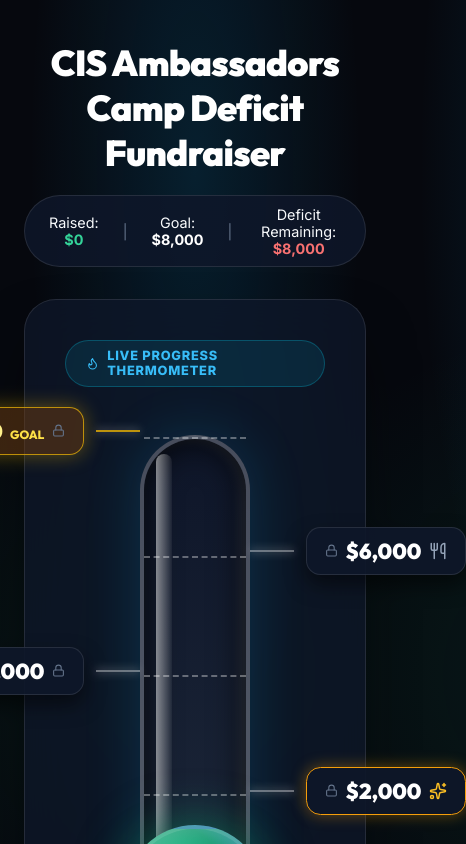
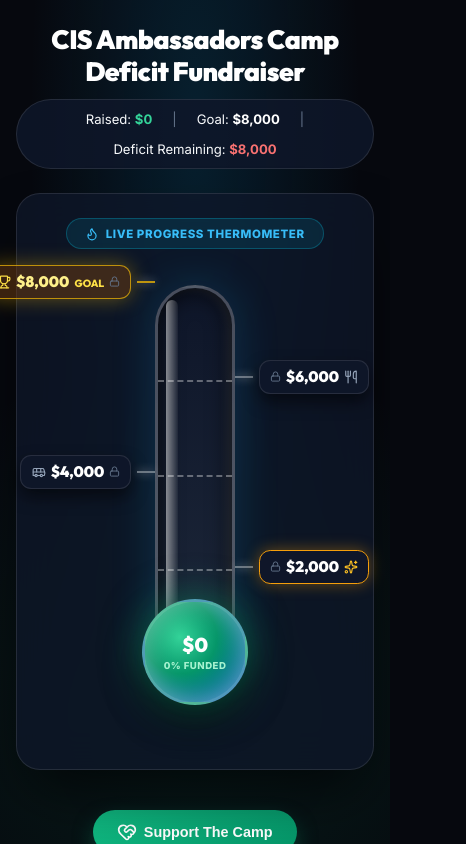
Before and after one commit to mmaziz/CIS-Thermometer, a React (Vite) app: page / in a window 390 px wide. Shown: the top 844 px of the page, 466 px wide, since content can reach past the window. Built offline with nearby package versions, Linux system fonts and the light colour scheme.

Commit message:
Make thermometer and interface 100% phone friendly and responsive for mobile devices

```diff
--- a/src/components/Thermometer.jsx
+++ b/src/components/Thermometer.jsx
@@ -19,6 +19,16 @@ const ICON_MAP = {
 
 export const Thermometer = ({ raisedAmount, targetGoal, milestones }) => {
   const [animatedHeight, setAnimatedHeight] = useState(0);
+  const [isMobile, setIsMobile] = useState(false);
+
+  useEffect(() => {
+    const handleResize = () => {
+      setIsMobile(window.innerWidth < 640);
+    };
+    handleResize();
+    window.addEventListener('resize', handleResize);
+    return () => window.removeEventListener('resize', handleResize);
+  }, []);
 
   const percentage = Math.min(100, Math.max(0, (raisedAmount / targetGoal) * 100));
 
@@ -34,7 +44,8 @@ export const Thermometer = ({ raisedAmount, targetGoal, milestones }) => {
     return () => clearTimeout(timer);
   }, [percentage]);
 
-  const tubeHeight = 480; // height of center-glass-tube in pixels
+  const tubeHeight = isMobile ? 380 : 480;
+  const markerOffset = isMobile ? 14 : 20;
 
   return (
     <div className="thermo-center-card">
@@ -43,19 +54,19 @@ export const Thermometer = ({ raisedAmount, targetGoal, milestones }) => {
       <div style={{
         display: 'inline-flex',
         alignItems: 'center',
-        gap: '0.5rem',
-        padding: '0.45rem 1.25rem',
+        gap: '0.4rem',
+        padding: '0.4rem 1.15rem',
         borderRadius: '9999px',
         background: 'rgba(6, 182, 212, 0.12)',
         color: '#38bdf8',
         border: '1px solid rgba(6, 182, 212, 0.3)',
-        fontSize: '0.8rem',
+        fontSize: isMobile ? '0.72rem' : '0.8rem',
         fontWeight: 800,
         textTransform: 'uppercase',
-        letterSpacing: '0.06em',
-        marginBottom: '2rem'
+        letterSpacing: '0.05em',
+        marginBottom: isMobile ? '1.25rem' : '2rem'
       }}>
-        <Flame style={{ width: 15, height: 15, color: '#38bdf8' }} />
+        <Flame style={{ width: 14, height: 14, color: '#38bdf8' }} />
         <span>Live Progress Thermometer</span>
       </div>
 
@@ -63,7 +74,7 @@ export const Thermometer = ({ raisedAmount, targetGoal, milestones }) => {
       <div className="center-thermo-wrapper" style={{ height: `${tubeHeight}px` }}>
 
         {/* Center Glass Tube */}
-        <div className="center-glass-tube" style={{ height: `${tubeHeight}px` }}>
+        <div className="center-glass-tube">
 
           {/* Tick lines inside glass tube */}
           {milestones.map((m) => {
@@ -75,8 +86,8 @@ export const Thermometer = ({ raisedAmount, targetGoal, milestones }) => {
                   position: 'absolute',
                   left: 0,
                   right: 0,
-                  bottom: `${markRatio * 100}%`,
-                  borderBottom: '2px dashed rgba(255, 255, 255, 0.35)',
+                  bottom: m.amount === targetGoal ? 'calc(100% - 2px)' : `${markRatio * 100}%`,
+                  borderBottom: m.amount === targetGoal ? 'none' : '2px dashed rgba(255, 255, 255, 0.35)',
                   zIndex: 10
                 }}
               ></div>
@@ -96,7 +107,7 @@ export const Thermometer = ({ raisedAmount, targetGoal, milestones }) => {
           <div className="center-bulb-label">{percentage.toFixed(0)}% Funded</div>
         </div>
 
-        {/* ATTACHED DOLLAR AMOUNT BADGES PRECISELY ALIGNED TO TUBE HEIGHT */}
+        {/* ATTACHED DOLLAR AMOUNT BADGES */}
         {milestones.map((m, index) => {
           const markRatio = m.amount / targetGoal; // 0.25, 0.5, 0.75, 1.0
           const isUnlocked = raisedAmount >= m.amount;
@@ -106,11 +117,8 @@ export const Thermometer = ({ raisedAmount, targetGoal, milestones }) => {
 
           const isLeft = index % 2 === 1;
 
-          // Tube is tubeHeight (480px).
-          // Marker badge is ~40px high, line is centered vertically at ~20px offset.
-          // Bottom pixel position = (tubeHeight * markRatio) - 20px.
-          // For $8,000 (100%): 480px - 20px = 460px -> line points EXACTLY to apex at 480px!
-          const bottomPx = (tubeHeight * markRatio) - 20;
+          // Calculate exact pixel bottom position
+          const bottomPx = (tubeHeight * markRatio) - markerOffset;
 
           return (
             <div
@@ -129,15 +137,15 @@ export const Thermometer = ({ raisedAmount, targetGoal, milestones }) => {
                       background: isGoal ? 'rgba(113, 63, 18, 0.5)' : undefined
                     }}
                   >
-                    <div style={{ display: 'flex', alignItems: 'center', gap: '0.5rem' }}>
-                      <IconComponent style={{ width: 18, height: 18, color: isGoal ? '#fde047' : isUnlocked ? '#34d399' : isCurrentTarget ? '#fbbf24' : '#94a3b8' }} />
+                    <div style={{ display: 'flex', alignItems: 'center', gap: isMobile ? '0.3rem' : '0.5rem' }}>
+                      <IconComponent style={{ width: isMobile ? 14 : 18, height: isMobile ? 14 : 18, color: isGoal ? '#fde047' : isUnlocked ? '#34d399' : isCurrentTarget ? '#fbbf24' : '#94a3b8' }} />
                       <div className="marker-amount" style={{ color: isGoal ? '#fef08a' : '#ffffff' }}>
-                        ${m.amount.toLocaleString()} {isGoal && <span style={{ fontSize: '0.75rem', color: '#fde047', fontWeight: 800, textTransform: 'uppercase', marginLeft: '0.2rem' }}>GOAL</span>}
+                        ${m.amount.toLocaleString()} {isGoal && <span style={{ fontSize: isMobile ? '0.65rem' : '0.75rem', color: '#fde047', fontWeight: 800, textTransform: 'uppercase', marginLeft: '0.15rem' }}>GOAL</span>}
                       </div>
                       {isUnlocked ? (
-                        <CheckCircle2 style={{ width: 15, height: 15, color: '#34d399' }} />
+                        <CheckCircle2 style={{ width: isMobile ? 13 : 15, height: isMobile ? 13 : 15, color: '#34d399' }} />
                       ) : (
-                        <Lock style={{ width: 13, height: 13, color: '#64748b' }} />
+                        <Lock style={{ width: isMobile ? 11 : 13, height: isMobile ? 11 : 13, color: '#64748b' }} />
                       )}
                     </div>
                   </div>
@@ -155,16 +163,16 @@ export const Thermometer = ({ raisedAmount, targetGoal, milestones }) => {
                       background: isGoal ? 'rgba(113, 63, 18, 0.5)' : undefined
                     }}
                   >
-                    <div style={{ display: 'flex', alignItems: 'center', gap: '0.5rem' }}>
+                    <div style={{ display: 'flex', alignItems: 'center', gap: isMobile ? '0.3rem' : '0.5rem' }}>
                       {isUnlocked ? (
-                        <CheckCircle2 style={{ width: 15, height: 15, color: '#34d399' }} />
+                        <CheckCircle2 style={{ width: isMobile ? 13 : 15, height: isMobile ? 13 : 15, color: '#34d399' }} />
                       ) : (
-                        <Lock style={{ width: 13, height: 13, color: '#64748b' }} />
+                        <Lock style={{ width: isMobile ? 11 : 13, height: isMobile ? 11 : 13, color: '#64748b' }} />
                       )}
                       <div className="marker-amount" style={{ color: isGoal ? '#fef08a' : '#ffffff' }}>
-                        ${m.amount.toLocaleString()} {isGoal && <span style={{ fontSize: '0.75rem', color: '#fde047', fontWeight: 800, textTransform: 'uppercase', marginLeft: '0.2rem' }}>GOAL</span>}
+                        ${m.amount.toLocaleString()} {isGoal && <span style={{ fontSize: isMobile ? '0.65rem' : '0.75rem', color: '#fde047', fontWeight: 800, textTransform: 'uppercase', marginLeft: '0.15rem' }}>GOAL</span>}
                       </div>
-                      <IconComponent style={{ width: 18, height: 18, color: isGoal ? '#fde047' : isUnlocked ? '#34d399' : isCurrentTarget ? '#fbbf24' : '#94a3b8' }} />
+                      <IconComponent style={{ width: isMobile ? 14 : 18, height: isMobile ? 14 : 18, color: isGoal ? '#fde047' : isUnlocked ? '#34d399' : isCurrentTarget ? '#fbbf24' : '#94a3b8' }} />
                     </div>
                   </div>
                 </>
--- a/src/index.css
+++ b/src/index.css
@@ -12,6 +12,10 @@
   --text-main: #f8fafc;
   --text-muted: #94a3b8;
   --text-dim: #64748b;
+
+  --tube-width: 110px;
+  --tube-height: 480px;
+  --bulb-size: 140px;
 }
 
 * {
@@ -20,19 +24,17 @@
   box-sizing: border-box;
 }
 
-body {
+html, body {
+  width: 100%;
+  overflow-x: hidden;
   font-family: var(--font-primary);
   background-color: var(--bg-dark);
   color: var(--text-main);
   min-height: 100vh;
-  display: flex;
-  flex-direction: column;
-  align-items: center;
-  justify-content: center;
-  overflow-x: hidden;
+  line-height: 1.4;
   background-image:
-    radial-gradient(ellipse at 50% 20%, rgba(14, 165, 233, 0.15) 0%, transparent 60%),
-    radial-gradient(circle at 50% 80%, rgba(16, 185, 129, 0.1) 0%, transparent 50%);
+    radial-gradient(ellipse at 50% 15%, rgba(14, 165, 233, 0.15) 0%, transparent 60%),
+    radial-gradient(circle at 50% 85%, rgba(16, 185, 129, 0.1) 0%, transparent 50%);
   background-attachment: fixed;
 }
 
@@ -45,9 +47,9 @@ body {
 
 .centered-app {
   width: 100%;
-  max-width: 1150px;
+  max-width: 1100px;
   margin: 0 auto;
-  padding: 2.5rem 1.5rem 4rem 1.5rem;
+  padding: 1.5rem 1rem 3rem 1rem;
   display: flex;
   flex-direction: column;
   align-items: center;
@@ -55,19 +57,33 @@ body {
   justify-content: space-between;
 }
 
+@media (min-width: 640px) {
+  .centered-app {
+    padding: 2.5rem 1.5rem 4rem 1.5rem;
+  }
+}
+
 /* Minimal Header */
 .minimal-header {
   text-align: center;
-  margin-bottom: 2rem;
+  margin-bottom: 1.5rem;
+  width: 100%;
 }
 
 .minimal-title {
   font-family: var(--font-heading);
-  font-size: 2.25rem;
+  font-size: 1.65rem;
   font-weight: 900;
   color: #ffffff;
   letter-spacing: -0.02em;
-  margin-bottom: 0.5rem;
+  margin-bottom: 0.35rem;
+  line-height: 1.2;
+}
+
+@media (min-width: 640px) {
+  .minimal-title {
+    font-size: 2.25rem;
+  }
 }
 
 @media (min-width: 768px) {
@@ -77,26 +93,39 @@ body {
 }
 
 .minimal-stats {
-  display: inline-flex;
+  display: flex;
+  flex-wrap: wrap;
   align-items: center;
-  gap: 1.5rem;
+  justify-content: center;
+  gap: 0.75rem 1.25rem;
   margin-top: 0.75rem;
-  padding: 0.6rem 1.5rem;
+  padding: 0.6rem 1.25rem;
   border-radius: 9999px;
   background: rgba(15, 23, 42, 0.85);
   border: 1px solid var(--border-subtle);
-  font-size: 0.9rem;
+  font-size: 0.82rem;
+  width: fit-content;
+  max-width: 100%;
+  margin-left: auto;
+  margin-right: auto;
 }
 
-/* BIGGER CENTERED THERMOMETER CARD */
+@media (min-width: 640px) {
+  .minimal-stats {
+    font-size: 0.9rem;
+    padding: 0.6rem 1.5rem;
+  }
+}
+
+/* RESPONSIVE CENTERED THERMOMETER DISPLAY CARD */
 .thermo-center-card {
   width: 100%;
-  max-width: 900px;
+  max-width: 820px;
   background: rgba(15, 23, 42, 0.75);
   backdrop-filter: blur(20px);
   border: 1px solid var(--border-subtle);
-  border-radius: 2rem;
-  padding: 2.5rem 2.5rem 6.5rem 2.5rem;
+  border-radius: 1.5rem;
+  padding: 1.5rem 0.75rem 5.5rem 0.75rem;
   box-shadow: 0 30px 60px -15px rgba(0, 0, 0, 0.7);
   display: flex;
   flex-direction: column;
@@ -105,71 +134,102 @@ body {
   overflow: visible;
 }
 
-/* BIGGER Center Tube Wrapper */
+@media (min-width: 640px) {
+  .thermo-center-card {
+    border-radius: 2rem;
+    padding: 2.5rem 2rem 6.5rem 2rem;
+  }
+}
+
+/* Centered Tube Wrapper */
 .center-thermo-wrapper {
   position: relative;
   display: flex;
   justify-content: center;
   align-items: flex-end;
   width: 100%;
-  height: 540px;
   margin-top: 1rem;
   margin-bottom: 1rem;
 }
 
-/* BIGGER Glass Tube: Width 110px, Height 480px */
+/* Glass Tube: Responsive width & height */
 .center-glass-tube {
   position: relative;
-  width: 110px;
-  height: 480px;
+  width: 80px;
+  height: 380px;
   background: linear-gradient(180deg, rgba(15, 23, 42, 0.95) 0%, rgba(30, 41, 59, 0.95) 100%);
-  border-radius: 55px 55px 0 0;
-  border: 4.5px solid rgba(255, 255, 255, 0.24);
+  border-radius: 40px 40px 0 0;
+  border: 3.5px solid rgba(255, 255, 255, 0.24);
   border-bottom: none;
   box-shadow:
-    inset 0 0 35px rgba(0, 0, 0, 0.95),
-    inset -5px 0 12px rgba(255, 255, 255, 0.15),
-    0 0 55px rgba(14, 165, 233, 0.2);
+    inset 0 0 25px rgba(0, 0, 0, 0.95),
+    inset -4px 0 10px rgba(255, 255, 255, 0.15),
+    0 0 45px rgba(14, 165, 233, 0.2);
   z-index: 5;
+}
+
+@media (min-width: 640px) {
+  .center-glass-tube {
+    width: 110px;
+    height: 480px;
+    border-radius: 55px 55px 0 0;
+    border-width: 4.5px;
+  }
 }
 
 .center-glass-tube::before {
   content: '';
   position: absolute;
-  top: 15px;
-  left: 12px;
-  width: 16px;
+  top: 12px;
+  left: 8px;
+  width: 12px;
   height: 94%;
   background: linear-gradient(90deg, rgba(255, 255, 255, 0.5) 0%, rgba(255, 255, 255, 0.05) 100%);
-  border-radius: 10px;
+  border-radius: 8px;
   z-index: 10;
   pointer-events: none;
+}
+
+@media (min-width: 640px) {
+  .center-glass-tube::before {
+    top: 15px;
+    left: 12px;
+    width: 16px;
+  }
 }
 
 .center-liquid-fill {
   position: absolute;
   bottom: 0;
-  left: 8px;
-  right: 8px;
+  left: 6px;
+  right: 6px;
   background: linear-gradient(180deg, #34d399 0%, #059669 40%, #0284c7 100%);
-  border-radius: 24px 24px 0 0;
+  border-radius: 18px 18px 0 0;
   transition: height 1.2s cubic-bezier(0.34, 1.56, 0.64, 1);
-  box-shadow: 0 0 35px rgba(16, 185, 129, 0.8), 0 0 65px rgba(6, 182, 212, 0.4);
+  box-shadow: 0 0 30px rgba(16, 185, 129, 0.8), 0 0 60px rgba(6, 182, 212, 0.4);
 }
 
-/* BIGGER Base Bulb: 140px */
+@media (min-width: 640px) {
+  .center-liquid-fill {
+    left: 8px;
+    right: 8px;
+    border-radius: 24px 24px 0 0;
+  }
+}
+
+/* Base Bulb */
 .center-bulb {
   position: absolute;
-  bottom: -50px;
-  width: 140px;
-  height: 140px;
+  bottom: -40px;
+  width: 106px;
+  height: 106px;
   border-radius: 50%;
   background: radial-gradient(circle at 35% 35%, #34d399 0%, #059669 40%, #0369a1 80%, #0f172a 100%);
-  border: 4.5px solid rgba(255, 255, 255, 0.3);
+  border: 3.5px solid rgba(255, 255, 255, 0.3);
   box-shadow:
-    0 0 50px rgba(16, 185, 129, 0.5),
-    inset 0 0 35px rgba(255, 255, 255, 0.4),
-    0 20px 45px rgba(0, 0, 0, 0.8);
+    0 0 40px rgba(16, 185, 129, 0.5),
+    inset 0 0 25px rgba(255, 255, 255, 0.4),
+    0 15px 35px rgba(0, 0, 0, 0.8);
   display: flex;
   flex-direction: column;
   align-items: center;
@@ -177,19 +237,40 @@ body {
   z-index: 6;
 }
 
+@media (min-width: 640px) {
+  .center-bulb {
+    bottom: -50px;
+    width: 140px;
+    height: 140px;
+    border-width: 4.5px;
+  }
+}
+
 .center-bulb-amount {
   font-family: var(--font-heading);
-  font-size: 1.65rem;
+  font-size: 1.25rem;
   font-weight: 900;
   color: #ffffff;
 }
 
+@media (min-width: 640px) {
+  .center-bulb-amount {
+    font-size: 1.65rem;
+  }
+}
+
 .center-bulb-label {
-  font-size: 0.72rem;
+  font-size: 0.6rem;
   font-weight: 800;
   text-transform: uppercase;
   letter-spacing: 0.05em;
   color: #a7f3d0;
+}
+
+@media (min-width: 640px) {
+  .center-bulb-label {
+    font-size: 0.72rem;
+  }
 }
 
 /* LEVEL MARKERS ATTACHED TO TUBE */
@@ -198,47 +279,86 @@ body {
   position: absolute;
   display: flex;
   align-items: center;
-  gap: 0.75rem;
+  gap: 0.35rem;
   z-index: 15;
   transition: all 0.2s ease;
 }
 
+@media (min-width: 640px) {
+  .level-marker-left,
+  .level-marker-right {
+    gap: 0.75rem;
+  }
+}
+
 .level-marker-left {
-  right: calc(50% + 55px);
+  right: calc(50% + 40px);
+}
+
+@media (min-width: 640px) {
+  .level-marker-left {
+    right: calc(50% + 55px);
+  }
 }
 
 .level-marker-right {
-  left: calc(50% + 55px);
+  left: calc(50% + 40px);
+}
+
+@media (min-width: 640px) {
+  .level-marker-right {
+    left: calc(50% + 55px);
+  }
 }
 
 .marker-line {
   height: 2px;
-  width: 44px;
+  width: 18px;
   background: rgba(255, 255, 255, 0.4);
   box-shadow: 0 0 8px rgba(255, 255, 255, 0.5);
 }
 
+@media (min-width: 640px) {
+  .marker-line {
+    width: 44px;
+  }
+}
+
 .marker-badge {
-  background: rgba(15, 23, 42, 0.92);
+  background: rgba(15, 23, 42, 0.94);
   border: 1px solid var(--border-subtle);
-  padding: 0.55rem 1.1rem;
-  border-radius: 0.9rem;
-  box-shadow: 0 10px 20px rgba(0, 0, 0, 0.5);
+  padding: 0.35rem 0.65rem;
+  border-radius: 0.7rem;
+  box-shadow: 0 8px 16px rgba(0, 0, 0, 0.5);
   transition: all 0.2s ease;
   white-space: nowrap;
 }
 
+@media (min-width: 640px) {
+  .marker-badge {
+    padding: 0.55rem 1.1rem;
+    border-radius: 0.9rem;
+    box-shadow: 0 10px 20px rgba(0, 0, 0, 0.5);
+  }
+}
+
 .marker-badge.unlocked {
-  background: rgba(6, 78, 59, 0.65);
+  background: rgba(6, 78, 59, 0.7);
   border-color: rgba(16, 185, 129, 0.6);
   color: #34d399;
 }
 
 .marker-amount {
   font-family: var(--font-heading);
-  font-size: 1.35rem;
+  font-size: 0.95rem;
   font-weight: 900;
   color: #ffffff;
+}
+
+@media (min-width: 640px) {
+  .marker-amount {
+    font-size: 1.35rem;
+  }
 }
 
 /* Buttons & Footer */
@@ -246,16 +366,24 @@ body {
   background: linear-gradient(135deg, #10b981 0%, #059669 100%);
   color: white;
   font-weight: 800;
-  padding: 0.85rem 2rem;
+  padding: 0.75rem 1.5rem;
   border-radius: 9999px;
   border: none;
   cursor: pointer;
   box-shadow: 0 10px 25px -5px rgba(16, 185, 129, 0.5);
-  font-size: 1rem;
+  font-size: 0.9rem;
   display: inline-flex;
   align-items: center;
-  gap: 0.5rem;
+  gap: 0.4rem;
   transition: all 0.2s ease;
+}
+
+@media (min-width: 640px) {
+  .btn-emerald {
+    padding: 0.85rem 2rem;
+    font-size: 1rem;
+    gap: 0.5rem;
+  }
 }
 
 .btn-emerald:hover {
@@ -300,7 +428,7 @@ body {
   background: #0f172a;
   border: 1px solid var(--border-bright);
   border-radius: 1.5rem;
-  padding: 2rem;
+  padding: 1.5rem;
   width: 100%;
   max-width: 580px;
   max-height: 90vh;
@@ -308,3 +436,9 @@ body {
   position: relative;
   box-shadow: 0 25px 50px -12px rgba(0, 0, 0, 0.8);
 }
+
+@media (min-width: 640px) {
+  .modal-dialog {
+    padding: 2rem;
+  }
+}
```
